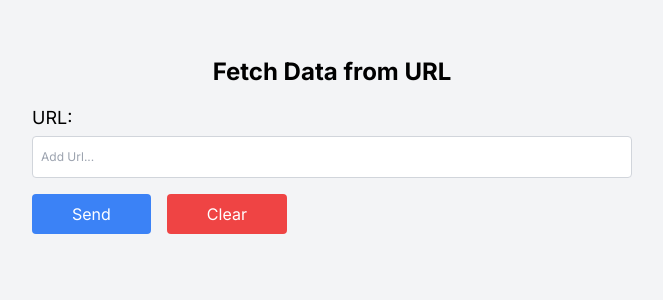
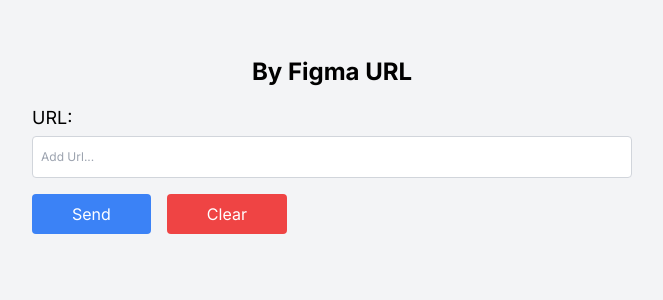
Before and after one commit to waqar16/sprint, a Next.js app: page /details in a window 1280 px wide. Shown: the top 300 px of the page, without its empty margins (308-971 px from the left). Built offline with nearby package versions, Linux system fonts and the light colour scheme.

Commit message:
title change

```diff
--- a/src/app/details/page.jsx
+++ b/src/app/details/page.jsx
@@ -39,9 +39,7 @@
     <div className="min-h-screen bg-gray-100 py-14">
       {/* Form */}
       <div className="w-[600px] mx-auto">
-        <h1 className="text-2xl font-bold text-center mb-4">
-          Fetch Data from URL
-        </h1>
+        <h1 className="text-2xl font-bold text-center mb-4">By Figma URL</h1>
         <form onSubmit={handleSubmit} className="mb-4">
           <label htmlFor="url-input" className="block mb-1 text-lg">
             URL:
@@ -55,7 +53,7 @@
             onChange={(e) => setUrl(e.target.value)}
             placeholder="Add Url..."
             required
-            className="text-xs border border-gray-300 rounded mb-4 w-full px-2 py-3"
+            className="text-xs  border border-gray-300 rounded mb-4 w-full px-2 py-3"
           />
 
           {/* buttons */}
```
